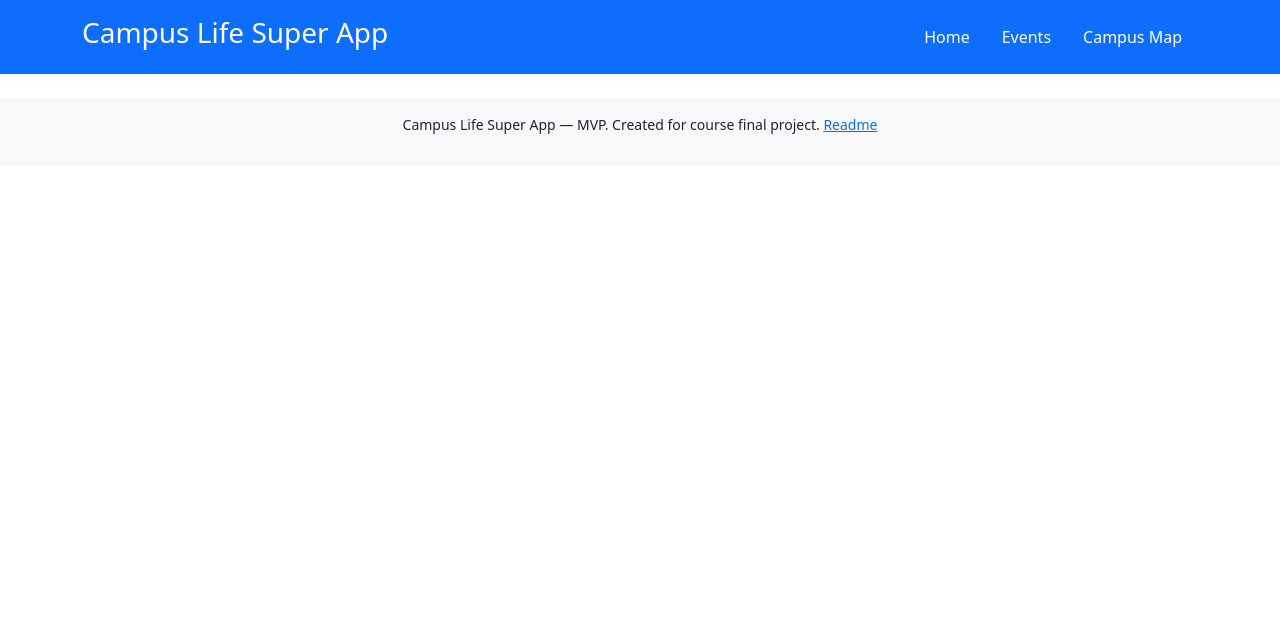
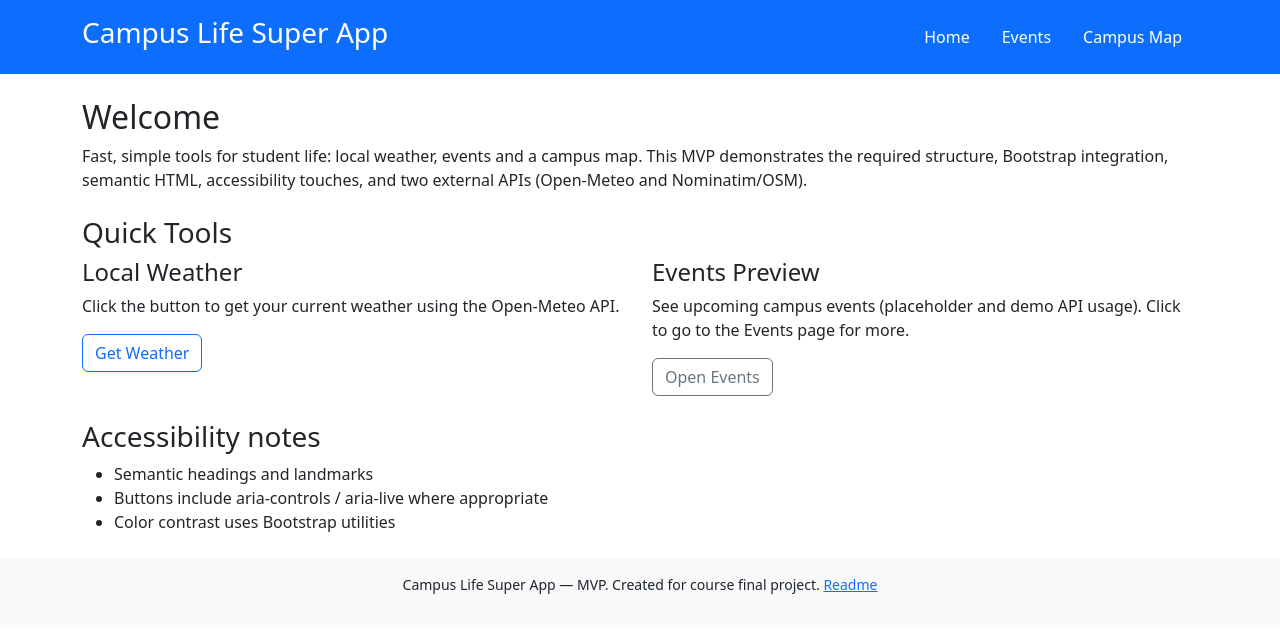
Before and after one commit to felipetramontin/COMPSVII-campus-life-super-app, a plain HTML site: page index.html in a window 1280 px wide. Drawn offline with nearby package versions, Linux system fonts and the light colour scheme.

Commit message:
Created main section

```diff
--- a/index.html
+++ b/index.html
@@ -26,6 +26,47 @@
     </div>
   </header>
 
+  <main class="container my-4" id="main">
+    <section aria-labelledby="welcome-title">
+      <h2 id="welcome-title">Welcome</h2>
+      <p>Fast, simple tools for student life: local weather, events and a campus map. This MVP demonstrates the required
+        structure, Bootstrap integration, semantic HTML, accessibility touches, and two external APIs (Open-Meteo and
+        Nominatim/OSM).</p>
+    </section>
+
+    <section class="row my-4" aria-labelledby="quick-tools">
+      <h3 id="quick-tools" class="col-12">Quick Tools</h3>
+
+      <article class="col-md-6" aria-labelledby="weather-title">
+        <h4 id="weather-title">Local Weather</h4>
+        <p id="weather-desc">Click the button to get your current weather using the Open-Meteo API.</p>
+        <button id="getWeatherBtn" class="btn btn-outline-primary" aria-controls="weatherCard">Get Weather</button>
+
+        <div id="weatherCard" class="card mt-3 visually-hidden" role="region" aria-live="polite">
+          <div class="card-body">
+            <h5 class="card-title" id="weatherLocation"></h5>
+            <p id="weatherInfo" class="card-text"></p>
+          </div>
+        </div>
+      </article>
+
+      <article class="col-md-6" aria-labelledby="events-title">
+        <h4 id="events-title">Events Preview</h4>
+        <p>See upcoming campus events (placeholder and demo API usage). Click to go to the Events page for more.</p>
+        <a href="events.html" class="btn btn-outline-secondary">Open Events</a>
+      </article>
+    </section>
+
+    <section aria-labelledby="accessibility" class="my-4">
+      <h3 id="accessibility">Accessibility notes</h3>
+      <ul>
+        <li>Semantic headings and landmarks</li>
+        <li>Buttons include aria-controls / aria-live where appropriate</li>
+        <li>Color contrast uses Bootstrap utilities</li>
+      </ul>
+    </section>
+  </main>
+
   <footer class="bg-light py-3 mt-4">
     <div class="container text-center small">
       <p>Campus Life Super App — MVP. Created for course final project. <a href="README.md">Readme</a></p>
```
